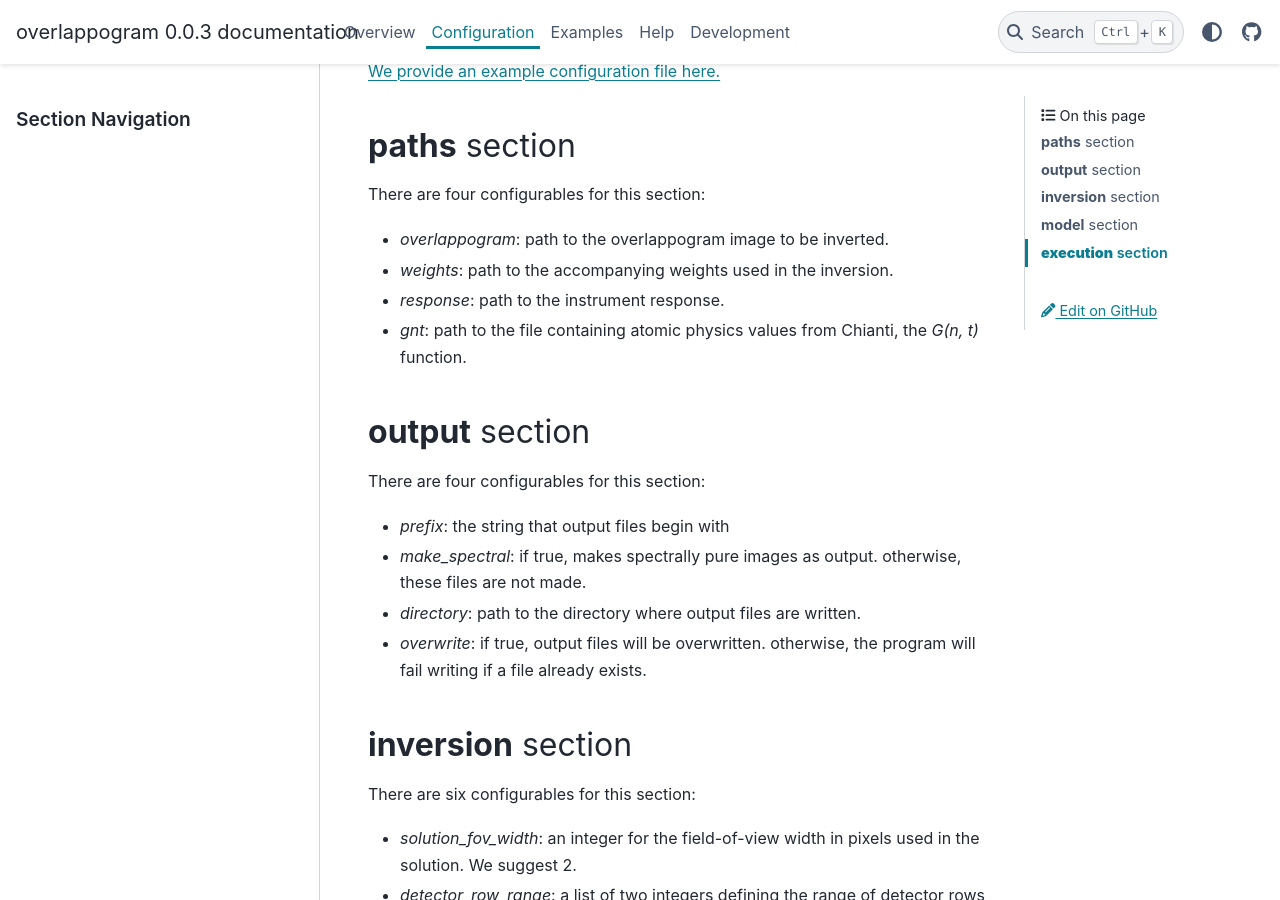
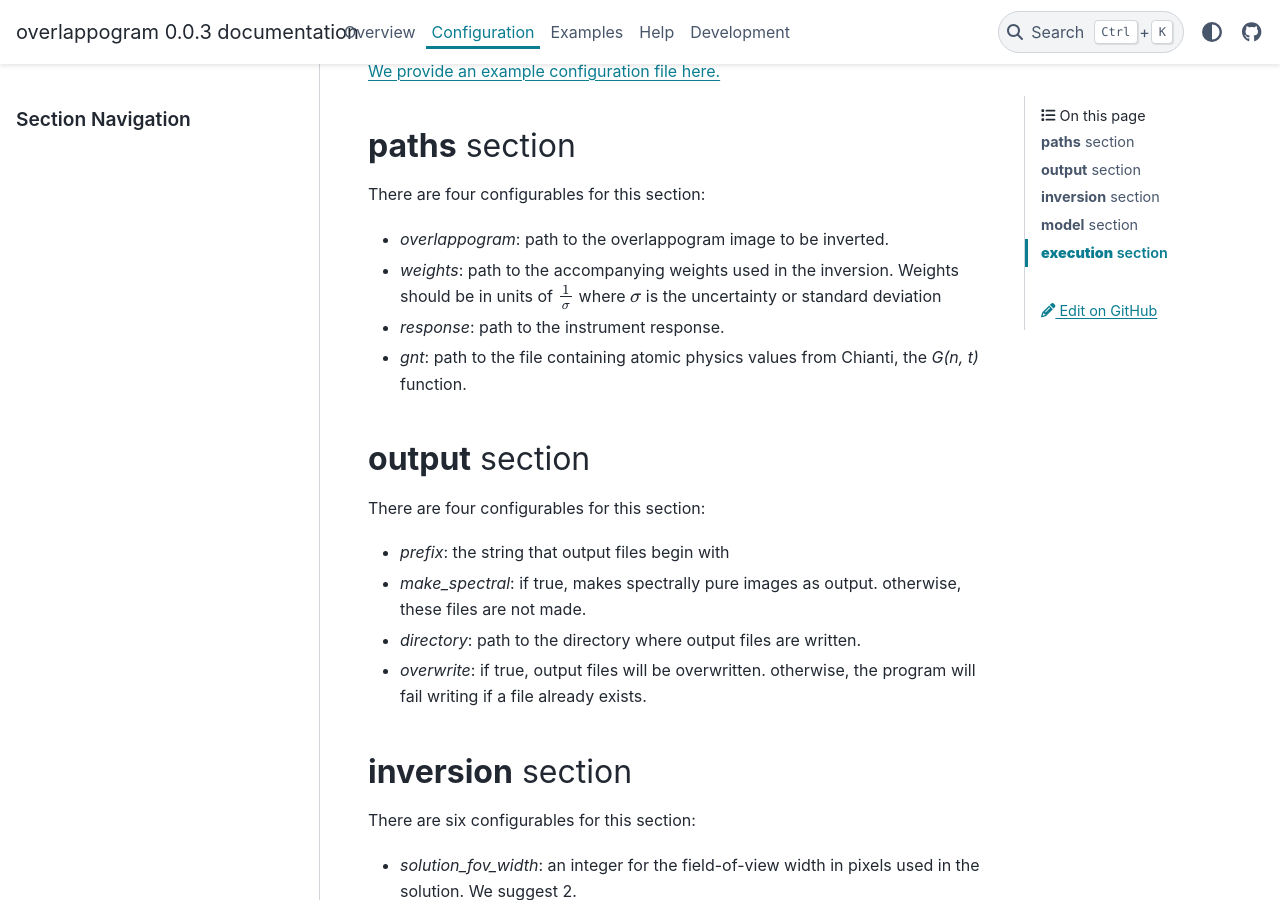
Before and after one commit to ECCCO-mission/overlappogram, a Sphinx documentation site: the page built from docs/configuration.rst, in a window 1280 px wide and 900 px high, scrolled down 585 px. Built offline with Sphinx 7.4.7 and the PyData theme 0.15.4, drawn with Linux system fonts in a browser that asks for light colours.

Commit message:
adds notes about weights unit

```diff
--- a/docs/configuration.rst
+++ b/docs/configuration.rst
@@ -23,7 +23,7 @@ is divided into sections:
 There are four configurables for this section:
 
 - *overlappogram*: path to the overlappogram image to be inverted.
-- *weights*: path to the accompanying weights used in the inversion.
+- *weights*: path to the accompanying weights used in the inversion. Weights should be in units of :math:`\frac{1}{\sigma}` where :math:`\sigma` is the uncertainty or standard deviation
 - *response*: path to the instrument response.
 - *gnt*: path to the file containing atomic physics values from Chianti, the *G(n, t)* function.
 
```
